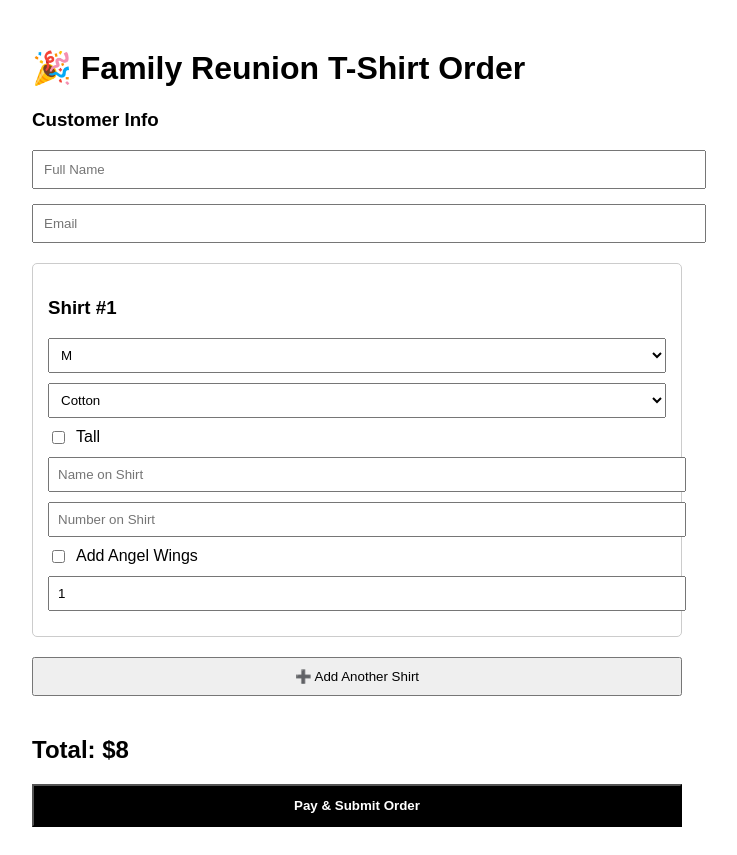
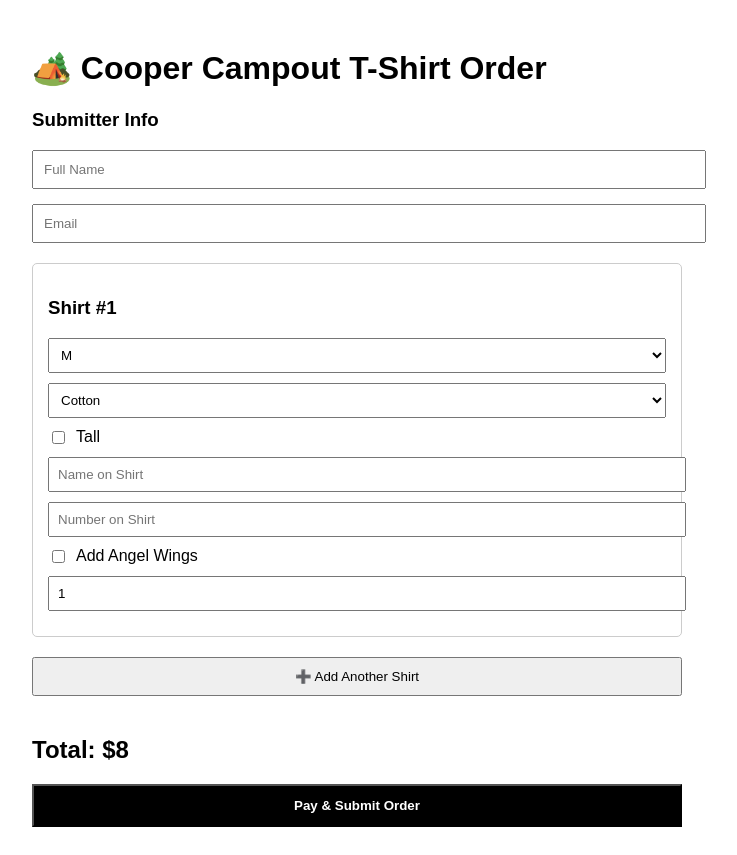
Before and after one commit to beccann/family-tshirt-app, a Next.js app: page / in a window 1280 px wide. Shown: the whole page, without its empty margins (283-1020 px from the left). Built offline with nearby package versions, Linux system fonts and the light colour scheme.

Commit message:
Update index.js

```diff
--- a/pages/index.js
+++ b/pages/index.js
@@ -115,9 +115,11 @@ export default function TshirtOrderApp() {
         fontFamily: "Arial"
       }}
     >
-      <h1>🎉 Family Reunion T-Shirt Order</h1>
+      {/* ✅ UPDATED TITLE */}
+      <h1>🏕️ Cooper Campout T-Shirt Order</h1>
 
-      <h3>Customer Info</h3>
+      {/* ✅ UPDATED LABEL */}
+      <h3>Submitter Info</h3>
 
       <div style={{ marginBottom: "15px" }}>
         <input
```
